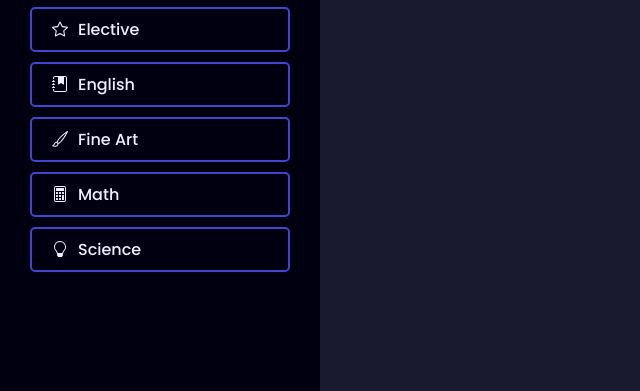
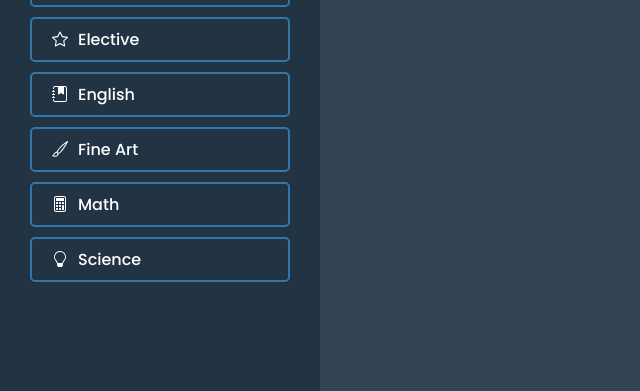
Before and after one commit to LAHSHackClub/class, a Svelte app: page / in a window 1280 px wide. Shown: the part 409-800 px from the top of the page, without its empty margins (0-640 px from the left). Built offline with nearby package versions, Linux system fonts and the light colour scheme.

Commit message:
Color & theme overhaul

```diff
--- a/src/app.html
+++ b/src/app.html
@@ -4,7 +4,7 @@
 		<meta charset="utf-8" />
 		<title>Classes | lahs.+</title>
 		<meta name="description" content="" />
-		<meta name="theme-color" content="#001" />
+		<meta name="theme-color" content="#234" />
 		<link rel="icon" href="/favicon.png" />
 		<meta name="viewport" content="width=device-width, initial-scale=1" />
 		<link href="https://fonts.googleapis.com/css2?family=Poppins:wght@300;500;700" rel="stylesheet">
--- a/src/lib/Sidebar.svelte
+++ b/src/lib/Sidebar.svelte
@@ -70,9 +70,10 @@
 		display: flex;
 		flex-direction: column;
 		row-gap: 10px;
+		margin-top: 15px;
 
 		a {
-			border: 2px solid #44c;
+			border: 2px solid var(--interactable-secondary);
 			border-radius: 5px;
 			color: var(--text-primary);
 			display: flex;
@@ -84,8 +85,8 @@
 			transition-duration: 0.1s;
 
 			&:hover {
-				background-color: #44c;
-				border-color: #44c;
+				background-color: var(--interactable-primary);
+				border-color: var(--interactable-primary);
 				color: var(--text-primary);
 			}
 
--- a/src/routes/[dept].svelte
+++ b/src/routes/[dept].svelte
@@ -67,7 +67,7 @@
     }
 
     a, button {
-      background-color: #35c;
+      background-color: var(--interactable-secondary);
       border-radius: 5px;
       border: none;
       color: #fff;
@@ -82,7 +82,7 @@
 
   hr {
     border: none;
-    border-bottom: 3px solid #34b;
+    border-bottom: 3px solid var(--bg-secondary);
     margin: 25px 0;
   }
 
--- a/src/routes/__layout.svelte
+++ b/src/routes/__layout.svelte
@@ -25,11 +25,19 @@
 		font-family: "Poppins", sans-serif;
 		font-size: 20px;
 
-		--bg-primary: #191930;
-		--bg-secondary: #001;
-		--text-primary: #eef;
-		--text-secondary: #ccf;
-		--text-link: #0af;
+		--bg-primary: #345;
+		--bg-secondary: #234;
+
+		--interactable-primary: #0bd;
+		--interactable-secondary: #37a;
+
+		--text-primary: #fff;
+		--text-secondary: #dde;
+		--text-link: #0df;
+
+		--selected: #09c;
+		--future: #0a8;
+		--prerequisite: #a35;
 	}
 
 	body {
```
Also changed, not shown: src/lib/Class.svelte (+13 -13 lines).
